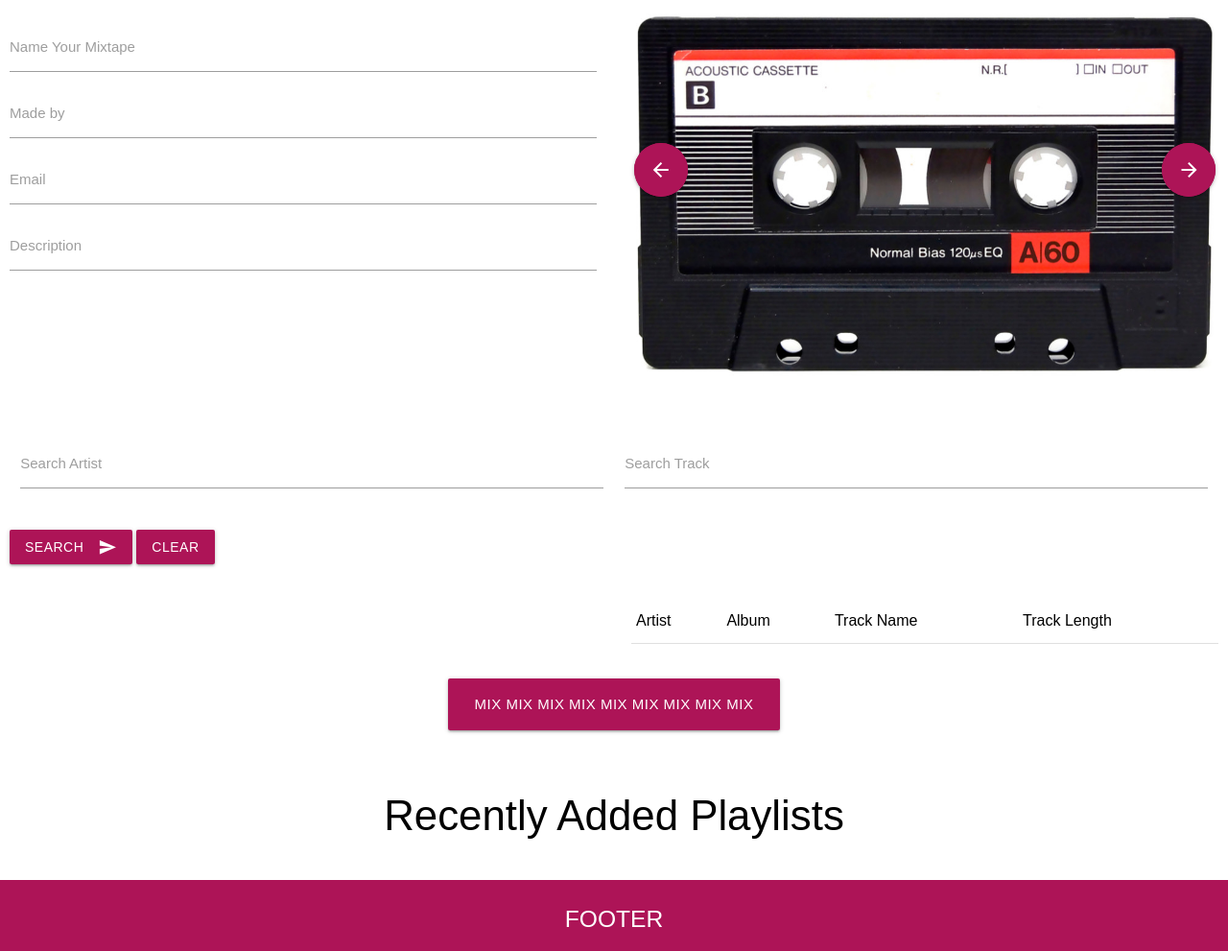
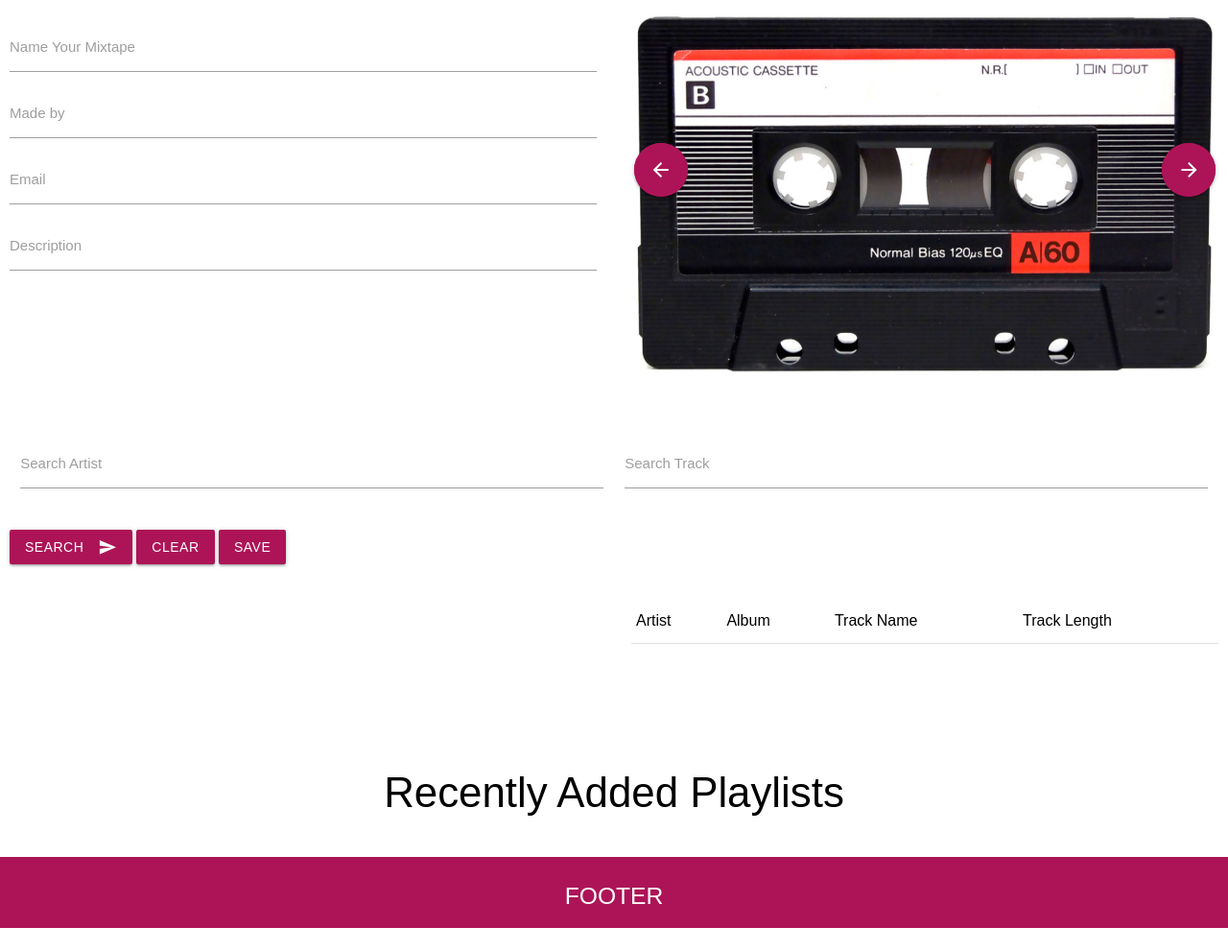
Before and after one commit to erodriguez87/mixtape, a plain HTML site: page index.html in a window 1280 px wide. Shown: the part 107-1098 px from the top of the page at 96% size. After the commit the page ends 1074 px from the top, so only its background shows below. Drawn offline with nearby package versions, Linux system fonts and the light colour scheme; no server answers.

Commit message:
added button to index page- vaildation completed

```diff
--- a/index.html
+++ b/index.html
@@ -72,6 +72,8 @@
       </form>
       <a class="searchBtn waves-effect waves-light btn pink darken-3">Search<i class="material-icons right">send</i></a>
       <a class="clear waves-effect waves-light btn pink darken-3" id ="clear">Clear</a>
+      <a class="waves-effect waves-light btn saveBtn pink darken-3">Save</a>
+
 
     </div> <!-- END searchBox -->
 
@@ -95,7 +97,7 @@
     </div> <!-- END playlist -->
 
     <div class = "box white center-align mixButtonContainer">
-        <a class="waves-effect waves-light btn-large mixtapeInfoSave pink darken-3" href = "pageTwo.html">MIX MIX MIX MIX MIX MIX MIX MIX MIX</a>
+        <!-- <a class="waves-effect waves-light btn-large mixtapeInfoSave pink darken-3" href = "pageTwo.html">MIX MIX MIX MIX MIX MIX MIX MIX MIX</a> -->
     </div>
 
     <div class="box recentHeader white center-align"><h3>Recently Added Playlists</h3></div>
```
